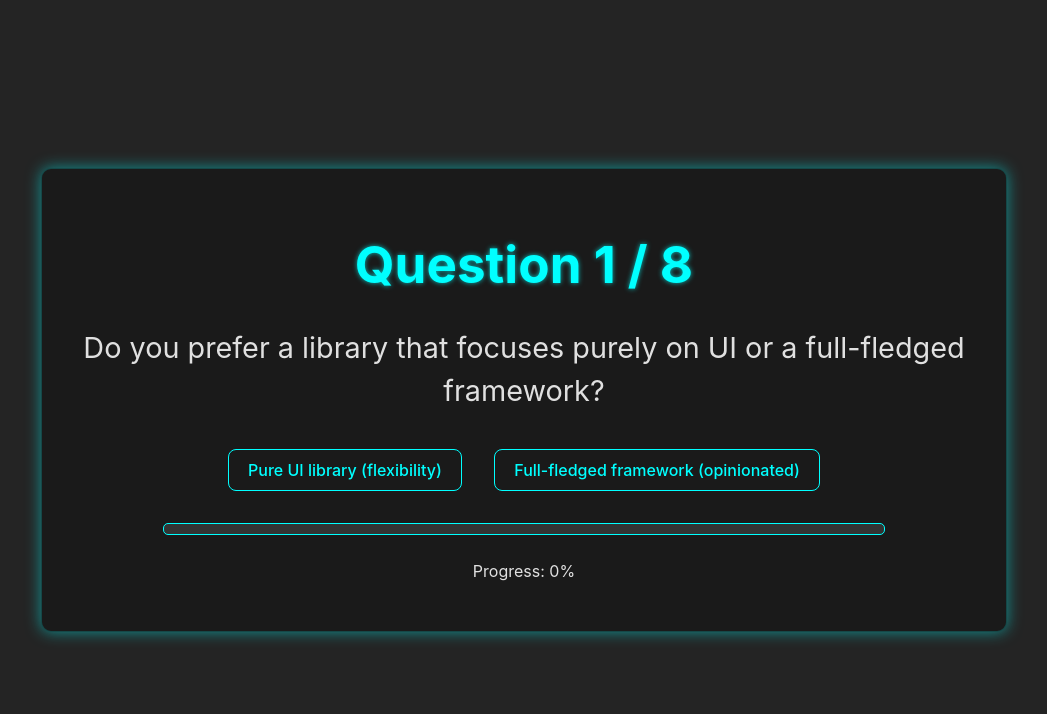
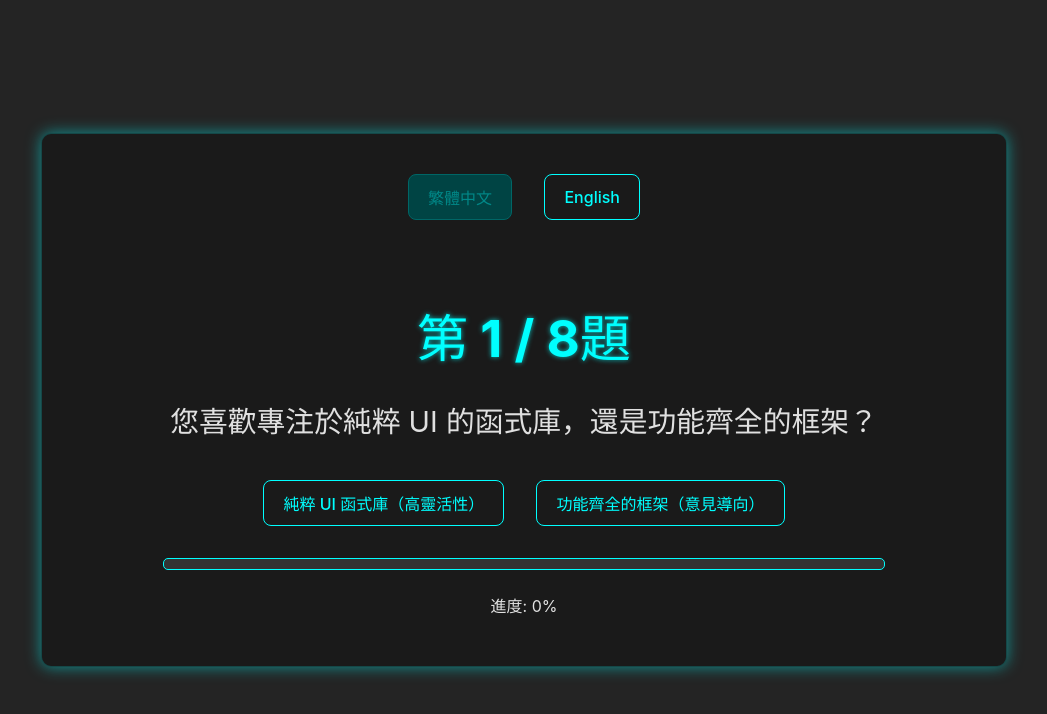
Before and after one commit to sunset3777/2026-02-18-vibe-coding, a React (Vite) app: page / in a window 1280 px wide. Shown: the top 714 px of the page, without its empty margins (116-1163 px from the left). Built offline with nearby package versions, Linux system fonts and the light colour scheme.

Commit message:
feat(i18n): implement bilingual language toggle

```diff
--- a/src/App.css
+++ b/src/App.css
@@ -85,11 +85,27 @@ button:focus-visible {
   box-shadow: 0 0 12px rgba(0, 255, 255, 0.9);
 }
 
+button:disabled {
+  background-color: #004444; /* Darker cyan for disabled */
+  color: #008888; /* Muted text for disabled */
+  border-color: #006666;
+  cursor: not-allowed;
+  transform: none;
+  box-shadow: none;
+}
+
 /* Quiz specific styles */
 .quiz-container {
   display: flex;
   flex-direction: column;
   gap: 1.5em;
+}
+
+.language-toggle-container {
+  margin-bottom: 1.5em;
+  display: flex;
+  justify-content: center;
+  gap: 1em;
 }
 
 .question-text {
@@ -135,6 +151,21 @@ button:focus-visible {
   margin-bottom: 0.5em;
 }
 
+.react-recommendation {
+  color: #61dafb; /* React blue */
+  text-shadow: 0 0 10px rgba(97, 218, 251, 0.7);
+}
+
+.vue-recommendation {
+  color: #42b883; /* Vue green */
+  text-shadow: 0 0 10px rgba(66, 184, 131, 0.7);
+}
+
+.equal-recommendation {
+  color: #ffaa00; /* Orange for neutral */
+  text-shadow: 0 0 10px rgba(255, 170, 0, 0.7);
+}
+
 .result-score {
   font-size: 1.2em;
   color: #e0e0e0;
--- a/src/components/Quiz.tsx
+++ b/src/components/Quiz.tsx
@@ -2,11 +2,12 @@
 import React, { useState } from 'react';
 import { motion, AnimatePresence } from 'framer-motion';
 import { questions } from '../data/questions';
-import type { Option, Question } from '../data/questions';
+import type { Option, Question } from '../data/questions'; // Still need these types
+import { useI18n } from '../i18n/useI18n';
 
 type Answer = {
   questionId: number;
-  chosenLabel: string;
+  chosenLabel: string; // This will store the label in the language it was chosen
   reasonKey: string;
   score: { react: number; vue: number };
 };
@@ -17,6 +18,8 @@ const Quiz: React.FC = () => {
   const [vueScore, setVueScore] = useState(0);
   const [answers, setAnswers] = useState<Answer[]>([]);
   const [showResult, setShowResult] = useState(false);
+
+  const { lang, setLang, t } = useI18n();
 
   const totalQuestions = questions.length;
   const progress = (currentQuestionIndex / totalQuestions) * 100;
@@ -37,7 +40,7 @@ const Quiz: React.FC = () => {
       ...prevAnswers,
       {
         questionId: question.id,
-        chosenLabel: selectedOption.label,
+        chosenLabel: selectedOption.label[lang], // Store the chosen label in the current language
         reasonKey: selectedOption.reasonKey,
         score: selectedOption.score,
       },
@@ -51,16 +54,17 @@ const Quiz: React.FC = () => {
   };
 
   const renderResult = () => {
-    let recommendation = '';
-    let recommendationClass = '';
+    let recommendationText: string;
+    let recommendationClass: string;
+
     if (reactScore > vueScore) {
-      recommendation = 'React';
+      recommendationText = t('suitedForReact');
       recommendationClass = 'react-recommendation';
     } else if (vueScore > reactScore) {
-      recommendation = 'Vue';
+      recommendationText = t('suitedForVue');
       recommendationClass = 'vue-recommendation';
     } else {
-      recommendation = 'React and Vue (equally)';
+      recommendationText = t('equallySuited');
       recommendationClass = 'equal-recommendation';
     }
 
@@ -72,24 +76,33 @@ const Quiz: React.FC = () => {
         transition={{ duration: 0.5 }}
         className="result-container"
       >
-        <h1>Quiz Result</h1>
-        <h2 className={recommendationClass}>You are more suited for {recommendation}!</h2>
+        <div className="language-toggle-container">
+          <button onClick={() => setLang('zh-Hant')} disabled={lang === 'zh-Hant'}>
+            繁體中文
+          </button>
+          <button onClick={() => setLang('en')} disabled={lang === 'en'}>
+            English
+          </button>
+        </div>
+
+        <h1>{t('resultTitle')}</h1>
+        <h2 className={recommendationClass}>{recommendationText}</h2>
         <p className="result-score">
-          React Score: {reactScore} / {totalQuestions}
+          {t('reactScore')}: {reactScore} {t('of')} {totalQuestions}
         </p>
         <p className="result-score">
-          Vue Score: {vueScore} / {totalQuestions}
+          {t('vueScore')}: {vueScore} {t('of')} {totalQuestions}
         </p>
 
-        <h3>Answers Review</h3>
+        <h3>{t('answersReview')}</h3>
         <ul className="answers-list">
           {answers.map((a) => (
             <li key={a.questionId}>
-              Q{a.questionId}: {a.chosenLabel}
+              {t('questionPrefix')} {a.questionId}: {a.chosenLabel}
             </li>
           ))}
         </ul>
-        <button onClick={restartQuiz}>Restart Quiz</button>
+        <button onClick={restartQuiz}>{t('restartQuiz')}</button>
       </motion.div>
     );
   };
@@ -98,6 +111,15 @@ const Quiz: React.FC = () => {
 
   return (
     <div className="quiz-container">
+      <div className="language-toggle-container">
+        <button onClick={() => setLang('zh-Hant')} disabled={lang === 'zh-Hant'}>
+          繁體中文
+        </button>
+        <button onClick={() => setLang('en')} disabled={lang === 'en'}>
+          English
+        </button>
+      </div>
+
       <AnimatePresence mode="wait">
         {!showResult ? (
           <motion.div
@@ -108,20 +130,23 @@ const Quiz: React.FC = () => {
             transition={{ duration: 0.5 }}
           >
             <h1>
-              Question {currentQuestion.id} / {totalQuestions}
+              {t('questionPrefix')} {currentQuestion.id} {t('of')} {totalQuestions}
+              {t('questionSuffix')}
             </h1>
-            <p className="question-text">{currentQuestion.text}</p>
+            <p className="question-text">{currentQuestion.text[lang]}</p>
             <div className="options-container">
               {currentQuestion.options.map((option, index) => (
                 <button key={index} onClick={() => handleAnswer(currentQuestion, option)}>
-                  {option.label}
+                  {option.label[lang]}
                 </button>
               ))}
             </div>
             <div className="progress-bar-container">
               <div className="progress-bar-fill" style={{ width: `${progress}%` }}></div>
             </div>
-            <p>Progress: {Math.round(progress)}%</p>
+            <p>
+              {t('progress')}: {Math.round(progress)}%
+            </p>
           </motion.div>
         ) : (
           renderResult()
--- a/src/data/questions.ts
+++ b/src/data/questions.ts
@@ -1,28 +1,39 @@
 // src/data/questions.ts
+import type { Lang } from '../i18n/translations';
+
 export type Option = {
-  label: string;
+  label: Record<Lang, string>; // Localized label
   score: { react: number; vue: number };
   reasonKey: string;
 };
 
 export type Question = {
   id: number;
-  text: string;
+  text: Record<Lang, string>; // Localized text
   options: [Option, Option];
 };
 
 export const questions: Question[] = [
   {
     id: 1,
-    text: 'Do you prefer a library that focuses purely on UI or a full-fledged framework?',
+    text: {
+      'zh-Hant': '您喜歡專注於純粹 UI 的函式庫，還是功能齊全的框架？',
+      en: 'Do you prefer a library that focuses purely on UI or a full-fledged framework?',
+    },
     options: [
       {
-        label: 'Pure UI library (flexibility)',
+        label: {
+          'zh-Hant': '純粹 UI 函式庫（高靈活性）',
+          en: 'Pure UI library (flexibility)',
+        },
         score: { react: 1, vue: 0 },
         reasonKey: 'react_ui_library',
       },
       {
-        label: 'Full-fledged framework (opinionated)',
+        label: {
+          'zh-Hant': '功能齊全的框架（意見導向）',
+          en: 'Full-fledged framework (opinionated)',
+        },
         score: { react: 0, vue: 1 },
         reasonKey: 'vue_framework',
       },
@@ -30,11 +41,21 @@ export const questions: Question[] = [
   },
   {
     id: 2,
-    text: 'Are you comfortable with JSX or prefer HTML-like templates?',
+    text: {
+      'zh-Hant': '您喜歡 JSX 語法，還是偏好 HTML 般的模板？',
+      en: 'Are you comfortable with JSX or prefer HTML-like templates?',
+    },
     options: [
-      { label: 'JSX (JavaScript XML)', score: { react: 1, vue: 0 }, reasonKey: 'react_jsx' },
       {
-        label: 'HTML-like templates (single file components)',
+        label: { 'zh-Hant': 'JSX（JavaScript XML）', en: 'JSX (JavaScript XML)' },
+        score: { react: 1, vue: 0 },
+        reasonKey: 'react_jsx',
+      },
+      {
+        label: {
+          'zh-Hant': 'HTML 般的模板（單一檔案組件）',
+          en: 'HTML-like templates (single file components)',
+        },
         score: { react: 0, vue: 1 },
         reasonKey: 'vue_templates',
       },
@@ -42,15 +63,24 @@ export const questions: Question[] = [
   },
   {
     id: 3,
-    text: 'Do you value a large ecosystem and community support, even if fragmented?',
+    text: {
+      'zh-Hant': '您是否看重龐大的生態系和社群支援，即使可能較為零散？',
+      en: 'Do you value a large ecosystem and community support, even if fragmented?',
+    },
     options: [
       {
-        label: 'Large ecosystem (fragmented, but powerful)',
+        label: {
+          'zh-Hant': '龐大生態系（零散但強大）',
+          en: 'Large ecosystem (fragmented, but powerful)',
+        },
         score: { react: 1, vue: 0 },
         reasonKey: 'react_ecosystem',
       },
       {
-        label: 'Managed ecosystem (more cohesive)',
+        label: {
+          'zh-Hant': '受管理的生態系（更具凝聚力）',
+          en: 'Managed ecosystem (more cohesive)',
+        },
         score: { react: 0, vue: 1 },
         reasonKey: 'vue_ecosystem',
       },
@@ -58,15 +88,24 @@ export const questions: Question[] = [
   },
   {
     id: 4,
-    text: 'How do you feel about learning new patterns like Hooks?',
+    text: {
+      'zh-Hant': '您對於學習 Hooks 這樣的新模式有何看法？',
+      en: 'How do you feel about learning new patterns like Hooks?',
+    },
     options: [
       {
-        label: 'Excited to learn new patterns (Hooks)',
+        label: {
+          'zh-Hant': '樂於學習新模式（Hooks）',
+          en: 'Excited to learn new patterns (Hooks)',
+        },
         score: { react: 1, vue: 0 },
         reasonKey: 'react_hooks',
       },
       {
-        label: 'Prefer more traditional object-oriented patterns',
+        label: {
+          'zh-Hant': '偏好更傳統的物件導向模式',
+          en: 'Prefer more traditional object-oriented patterns',
+        },
         score: { react: 0, vue: 1 },
         reasonKey: 'vue_traditional',
       },
@@ -74,15 +113,24 @@ export const questions: Question[] = [
   },
   {
     id: 5,
-    text: 'Do you prefer managing state with external libraries (e.g., Redux) or built-in solutions (e.g., Pinia, Vuex)?',
+    text: {
+      'zh-Hant': '您喜歡使用外部狀態管理函式庫（如 Redux），還是內建解決方案（如 Pinia, Vuex）？',
+      en: 'Do you prefer managing state with external libraries (e.g., Redux) or built-in solutions (e.g., Pinia, Vuex)?',
+    },
     options: [
       {
-        label: 'External state management libraries',
+        label: {
+          'zh-Hant': '外部狀態管理函式庫',
+          en: 'External state management libraries',
+        },
         score: { react: 1, vue: 0 },
         reasonKey: 'react_external_state',
       },
       {
-        label: 'Built-in, opinionated state management',
+        label: {
+          'zh-Hant': '內建、意見導向的狀態管理',
+          en: 'Built-in, opinionated state management',
+        },
         score: { react: 0, vue: 1 },
         reasonKey: 'vue_built_in_state',
       },
@@ -90,15 +138,24 @@ export const questions: Question[] = [
   },
   {
     id: 6,
-    text: "What's your preference for project setup and boilerplate?",
+    text: {
+      'zh-Hant': '您對專案設定和樣板的偏好是什麼？',
+      en: "What's your preference for project setup and boilerplate?",
+    },
     options: [
       {
-        label: 'Minimal boilerplate, more configuration freedom',
+        label: {
+          'zh-Hant': '最少樣板，更多設定自由度',
+          en: 'Minimal boilerplate, more configuration freedom',
+        },
         score: { react: 1, vue: 0 },
         reasonKey: 'react_minimal_boilerplate',
       },
       {
-        label: 'More boilerplate, quicker start with conventions',
+        label: {
+          'zh-Hant': '更多樣板，依循慣例快速啟動',
+          en: 'More boilerplate, quicker start with conventions',
+        },
         score: { react: 0, vue: 1 },
         reasonKey: 'vue_more_boilerplate',
       },
@@ -106,15 +163,24 @@ export const questions: Question[] = [
   },
   {
     id: 7,
-    text: 'How important is backward compatibility to you?',
+    text: {
+      'zh-Hant': '向後相容性對您有多重要？',
+      en: 'How important is backward compatibility to you?',
+    },
     options: [
       {
-        label: 'Fast-moving, embraces change, less strict backward compatibility',
+        label: {
+          'zh-Hant': '快速迭代，擁抱變化，較不嚴格的向後相容性',
+          en: 'Fast-moving, embraces change, less strict backward compatibility',
+        },
         score: { react: 1, vue: 0 },
         reasonKey: 'react_fast_moving',
       },
       {
-        label: 'More progressive, values backward compatibility',
+        label: {
+          'zh-Hant': '更循序漸進，重視向後相容性',
+          en: 'More progressive, values backward compatibility',
+        },
         score: { react: 0, vue: 1 },
         reasonKey: 'vue_progressive',
       },
@@ -122,15 +188,24 @@ export const questions: Question[] = [
   },
   {
     id: 8,
-    text: 'Do you prefer CSS-in-JS solutions or traditional CSS/scoped CSS?',
+    text: {
+      'zh-Hant': '您喜歡 CSS-in-JS 解決方案，還是傳統 CSS/作用域 CSS？',
+      en: 'Do you prefer CSS-in-JS solutions or traditional CSS/scoped CSS?',
+    },
     options: [
       {
-        label: 'CSS-in-JS (e.g., Styled Components)',
+        label: {
+          'zh-Hant': 'CSS-in-JS（例如 Styled Components）',
+          en: 'CSS-in-JS (e.g., Styled Components)',
+        },
         score: { react: 1, vue: 0 },
         reasonKey: 'react_css_in_js',
       },
       {
-        label: 'Scoped CSS, CSS Modules (built-in support)',
+        label: {
+          'zh-Hant': '作用域 CSS、CSS Modules（內建支援）',
+          en: 'Scoped CSS, CSS Modules (built-in support)',
+        },
         score: { react: 0, vue: 1 },
         reasonKey: 'vue_scoped_css',
       },
--- /dev/null
+++ b/src/i18n/I18nProvider.tsx
@@ -0,0 +1,39 @@
+// src/i18n/I18nProvider.tsx
+import React, { useState, useEffect, useCallback, useMemo } from 'react';
+import { translations } from './translations';
+import type { Lang, TranslationKeys } from './translations';
+import { I18nContext } from './context';
+
+export const I18nProvider: React.FC<{ children: React.ReactNode }> = ({ children }) => {
+  const [lang, setLangState] = useState<Lang>(() => {
+    // Read from localStorage on initial load, default to 'zh-Hant'
+    if (typeof window !== 'undefined') {
+      const storedLang = localStorage.getItem('lang');
+      return (storedLang === 'zh-Hant' || storedLang === 'en' ? storedLang : 'zh-Hant') as Lang;
+    }
+    return 'zh-Hant';
+  });
+
+  useEffect(() => {
+    // Persist language selection to localStorage
+    if (typeof window !== 'undefined') {
+      localStorage.setItem('lang', lang);
+    }
+  }, [lang]);
+
+  const setLang = useCallback((newLang: Lang) => {
+    setLangState(newLang);
+  }, []);
+
+  const t = useCallback(
+    (key: TranslationKeys): string => {
+      // Fallback to English if key not found in current language (shouldn't happen with `as const`)
+      return translations[lang][key] || translations.en[key];
+    },
+    [lang],
+  );
+
+  const contextValue = useMemo(() => ({ lang, setLang, t }), [lang, setLang, t]);
+
+  return <I18nContext.Provider value={contextValue}>{children}</I18nContext.Provider>;
+};
--- /dev/null
+++ b/src/i18n/context.ts
@@ -0,0 +1,11 @@
+// src/i18n/context.ts
+import { createContext } from 'react';
+import type { Lang, TranslationKeys } from './translations';
+
+export interface I18nContextType {
+  lang: Lang;
+  setLang: (lang: Lang) => void;
+  t: (key: TranslationKeys) => string;
+}
+
+export const I18nContext = createContext<I18nContextType | undefined>(undefined);
--- /dev/null
+++ b/src/i18n/translations.ts
@@ -0,0 +1,42 @@
+// src/i18n/translations.ts
+
+export type Lang = 'zh-Hant' | 'en';
+
+export const translations = {
+  'zh-Hant': {
+    appTitle: '前端框架選擇器',
+    quizTitle: '前端框架適性測驗',
+    questionPrefix: '第',
+    questionSuffix: '題',
+    of: '/',
+    resultTitle: '測驗結果',
+    suitedForReact: '您更適合 React！',
+    suitedForVue: '您更適合 Vue！',
+    equallySuited: '您對 React 和 Vue 的適性相等！',
+    reactScore: 'React 分數',
+    vueScore: 'Vue 分數',
+    answersReview: '答案回顧',
+    restartQuiz: '重新開始測驗',
+    progress: '進度',
+    // Questions will be dynamically loaded, so no generic keys here
+  },
+  en: {
+    appTitle: 'Frontend Framework Selector',
+    quizTitle: 'Frontend Framework Aptitude Test',
+    questionPrefix: 'Question',
+    questionSuffix: '',
+    of: '/',
+    resultTitle: 'Quiz Result',
+    suitedForReact: 'You are more suited for React!',
+    suitedForVue: 'You are more suited for Vue!',
+    equallySuited: 'You are equally suited for React and Vue!',
+    reactScore: 'React Score',
+    vueScore: 'Vue Score',
+    answersReview: 'Answers Review',
+    restartQuiz: 'Restart Quiz',
+    progress: 'Progress',
+    // Questions will be dynamically loaded, so no generic keys here
+  },
+} as const; // 'as const' for type inference
+
+export type TranslationKeys = keyof (typeof translations)['en'];
--- /dev/null
+++ b/src/i18n/useI18n.ts
@@ -0,0 +1,12 @@
+// src/i18n/useI18n.ts
+import { useContext } from 'react';
+import { I18nContext } from './context';
+import type { I18nContextType } from './context'; // Correct import
+
+export const useI18n = (): I18nContextType => {
+  const context = useContext(I18nContext);
+  if (context === undefined) {
+    throw new Error('useI18n must be used within an I18nProvider');
+  }
+  return context;
+};
--- a/src/main.tsx
+++ b/src/main.tsx
@@ -2,9 +2,12 @@ import { StrictMode } from 'react';
 import { createRoot } from 'react-dom/client';
 import './index.css';
 import App from './App.tsx';
+import { I18nProvider } from './i18n/I18nProvider.tsx';
 
 createRoot(document.getElementById('root')!).render(
   <StrictMode>
-    <App />
+    <I18nProvider>
+      <App />
+    </I18nProvider>
   </StrictMode>,
 );
```
